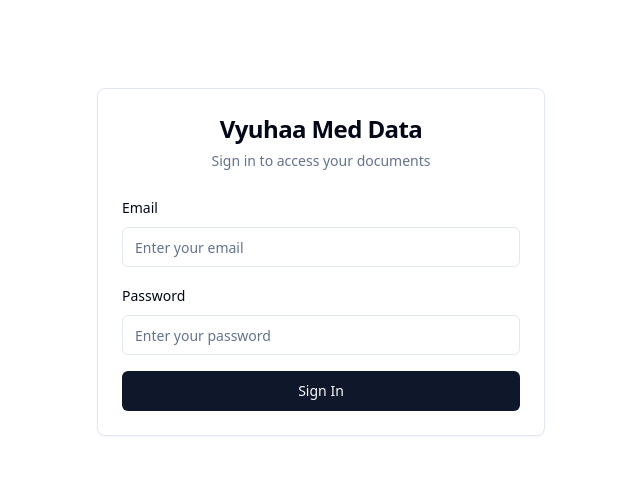
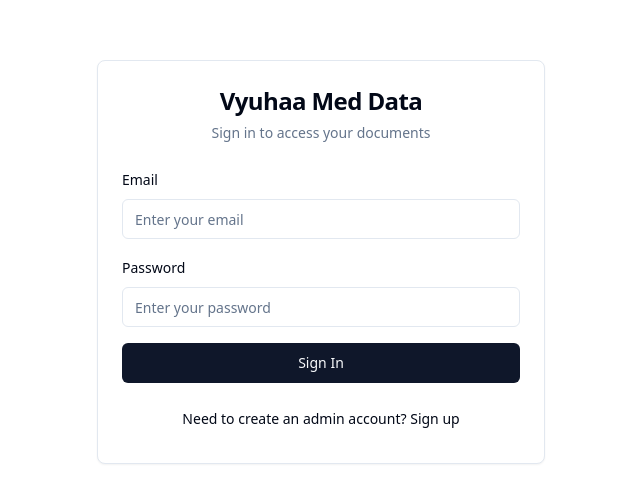
Before and after one commit to dhritimanmallick/vyhaa-data-vault, a React (Vite) app: page /auth in a window 1280 px wide. Shown: the part 138-640 px from the top of the page, without its empty margins (319-959 px from the left). Built offline with nearby package versions, Linux system fonts and the light colour scheme.

Commit message:
Fix: Re-enable sign-up functionality
Re-enable sign-up functionality, as it was previously removed.

```diff
--- a/src/pages/Auth.tsx
+++ b/src/pages/Auth.tsx
@@ -9,12 +9,15 @@ import { useAuth } from '@/contexts/AuthContext';
 import { useToast } from '@/hooks/use-toast';
 
 export default function Auth() {
-  const { user, signIn, loading } = useAuth();
+  const { user, signIn, signUp, loading } = useAuth();
   const { toast } = useToast();
   const [email, setEmail] = useState('');
   const [password, setPassword] = useState('');
+  const [confirmPassword, setConfirmPassword] = useState('');
+  const [fullName, setFullName] = useState('');
   const [isSubmitting, setIsSubmitting] = useState(false);
   const [error, setError] = useState('');
+  const [isSignUp, setIsSignUp] = useState(false);
 
   // Redirect if already authenticated
   if (user && !loading) {
@@ -29,6 +32,21 @@ export default function Auth() {
     setIsSubmitting(true);
 
     try {
+      if (isSignUp) {
+        if (password !== confirmPassword) {
+          setError('Passwords do not match');
+          return;
+        }
+        const { error } = await signUp(email, password, fullName);
+        if (error) {
+          setError(error.message);
+        } else {
+          toast({
+            title: "Account created!",
+            description: "You have successfully signed up and are now logged in.",
+          });
+        }
+      } else {
         const { error } = await signIn(email, password);
         if (error) {
           setError(error.message);
@@ -37,6 +55,7 @@ export default function Auth() {
             title: "Welcome back!",
             description: "You have successfully signed in.",
           });
+        }
       }
     } catch (error: any) {
       setError(error.message || 'An unexpected error occurred');
@@ -61,11 +80,25 @@ export default function Auth() {
             Vyuhaa Med Data
           </CardTitle>
           <CardDescription>
-            Sign in to access your documents
+            {isSignUp ? 'Create your admin account' : 'Sign in to access your documents'}
           </CardDescription>
         </CardHeader>
         <CardContent>
           <form onSubmit={handleSubmit} className="space-y-4">
+            {isSignUp && (
+              <div className="space-y-2">
+                <Label htmlFor="fullName">Full Name</Label>
+                <Input
+                  id="fullName"
+                  type="text"
+                  placeholder="Enter your full name"
+                  value={fullName}
+                  onChange={(e) => setFullName(e.target.value)}
+                  required
+                />
+              </div>
+            )}
+
             <div className="space-y-2">
               <Label htmlFor="email">Email</Label>
               <Input
@@ -91,6 +124,21 @@ export default function Auth() {
               />
             </div>
 
+            {isSignUp && (
+              <div className="space-y-2">
+                <Label htmlFor="confirmPassword">Confirm Password</Label>
+                <Input
+                  id="confirmPassword"
+                  type="password"
+                  placeholder="Confirm your password"
+                  value={confirmPassword}
+                  onChange={(e) => setConfirmPassword(e.target.value)}
+                  required
+                  minLength={6}
+                />
+              </div>
+            )}
+
             {error && (
               <Alert variant="destructive">
                 <AlertDescription>{error}</AlertDescription>
@@ -105,12 +153,33 @@ export default function Auth() {
               {isSubmitting ? (
                 <div className="flex items-center">
                   <div className="animate-spin rounded-full h-4 w-4 border-b-2 border-white mr-2"></div>
-                  Signing in...
+                  {isSignUp ? 'Creating account...' : 'Signing in...'}
                 </div>
               ) : (
-                'Sign In'
+                isSignUp ? 'Create Admin Account' : 'Sign In'
               )}
             </Button>
+
+            <div className="text-center">
+              <Button
+                type="button"
+                variant="ghost"
+                onClick={() => {
+                  setIsSignUp(!isSignUp);
+                  setError('');
+                  setEmail('');
+                  setPassword('');
+                  setConfirmPassword('');
+                  setFullName('');
+                }}
+                className="text-sm"
+              >
+                {isSignUp
+                  ? 'Already have an account? Sign in'
+                  : 'Need to create an admin account? Sign up'
+                }
+              </Button>
+            </div>
           </form>
         </CardContent>
       </Card>
```
Lines whose indentation alone changed are shown as unchanged.
